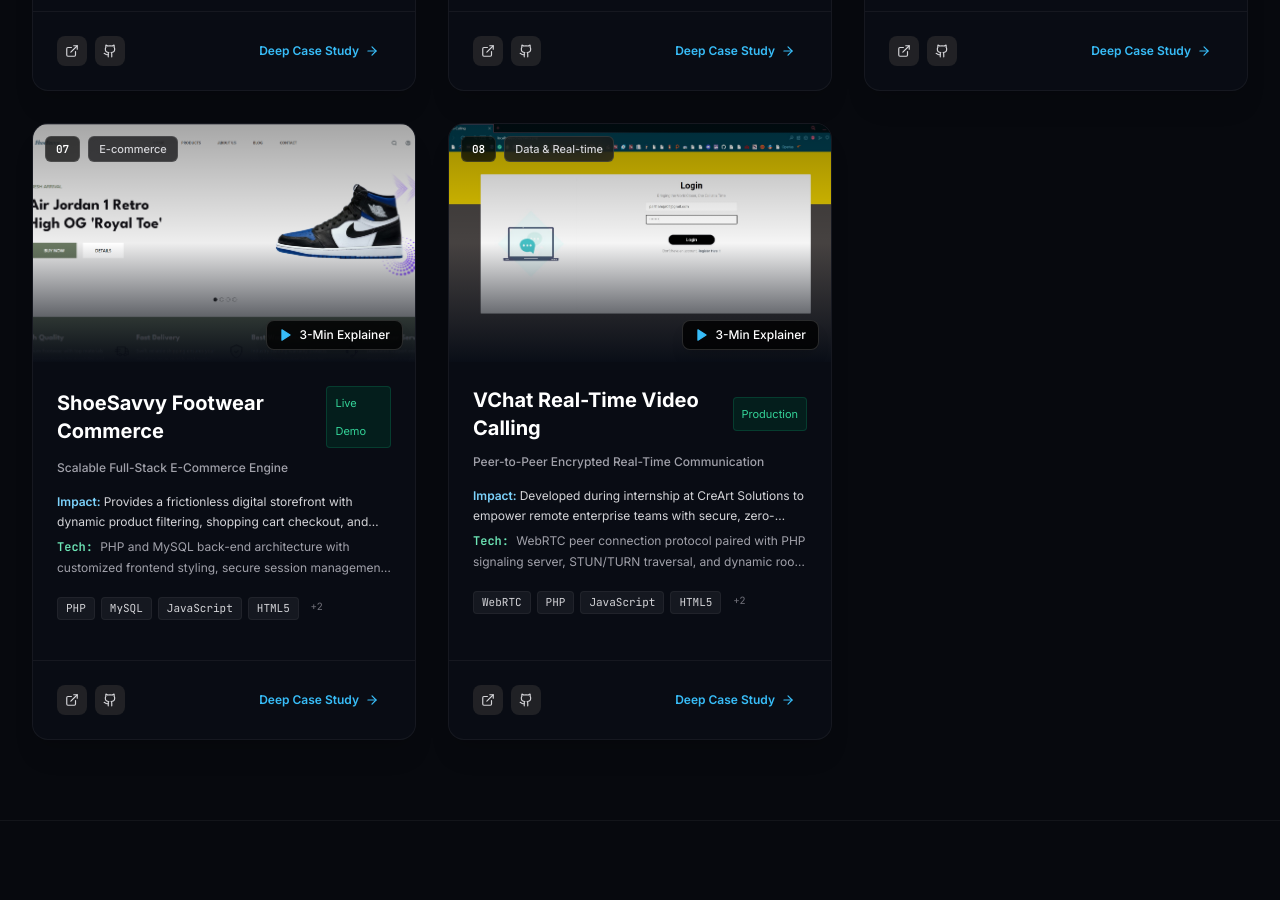
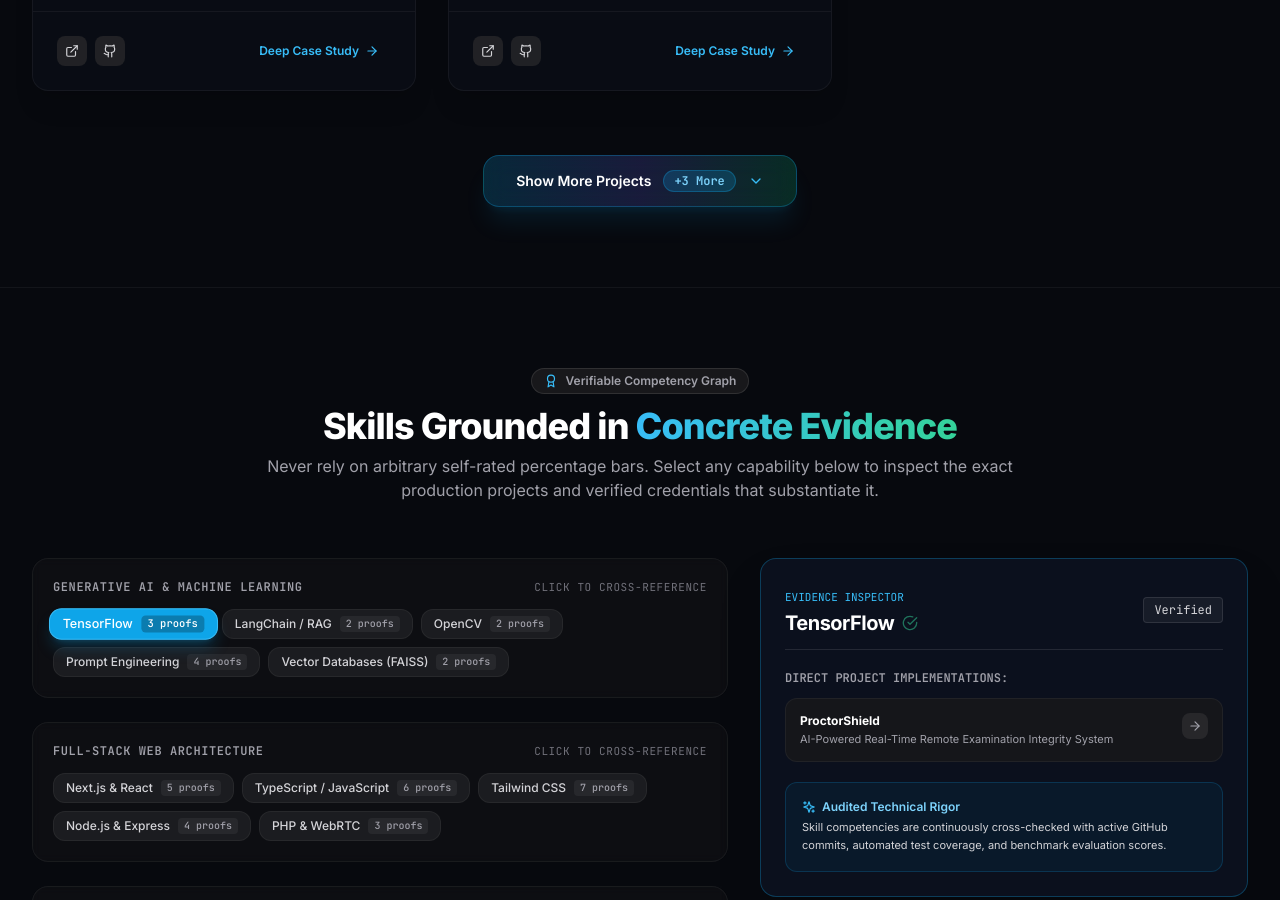
Before and after one commit to parth022002/Portfolio, a React (Vite) app: page / in a window 1280 px wide. Shown: the part 2440-3340 px from the top of the page. Built offline with nearby package versions, Linux system fonts and the light colour scheme.

Commit message:
feat: limited initial projects to 5 with Show More and Show Less toggle buttons

```diff
--- a/src/components/ProjectsSection.tsx
+++ b/src/components/ProjectsSection.tsx
@@ -1,6 +1,6 @@
 import React, { useState } from 'react';
 import { motion } from 'framer-motion';
-import { ExternalLink, Github, Play, ArrowRight, Layers } from 'lucide-react';
+import { ExternalLink, Github, Play, ArrowRight, Layers, ChevronDown, ChevronUp } from 'lucide-react';
 import { PORTFOLIO_DATA, Project } from '../data/portfolioData';
 
 interface ProjectsSectionProps {
@@ -13,12 +13,17 @@ export const ProjectsSection: React.FC<ProjectsSectionProps> = ({
   onOpenVideo
 }) => {
   const [activeCategory, setActiveCategory] = useState<string>('All');
+  const [showAll, setShowAll] = useState<boolean>(false);
 
   const categories = ['All', 'AI & GenAI', 'Full Stack', 'Data & Real-time', 'E-commerce'];
 
   const filteredProjects = activeCategory === 'All'
     ? PORTFOLIO_DATA.projects
     : PORTFOLIO_DATA.projects.filter(p => p.category === activeCategory);
+
+  const initialCount = 5;
+  const displayedProjects = showAll ? filteredProjects : filteredProjects.slice(0, initialCount);
+  const hasMore = filteredProjects.length > initialCount;
 
   return (
     <section id="projects" className="py-20 px-4 sm:px-6 lg:px-8 max-w-7xl mx-auto relative">
@@ -63,7 +68,7 @@ export const ProjectsSection: React.FC<ProjectsSectionProps> = ({
 
       {/* Projects Grid with Staggered Scroll Animation */}
       <div className="grid grid-cols-1 md:grid-cols-2 lg:grid-cols-3 gap-6 sm:gap-8">
-        {filteredProjects.map((project, idx) => (
+        {displayedProjects.map((project, idx) => (
           <motion.div
             key={project.id}
             initial={{ opacity: 0, y: 35 }}
@@ -188,6 +193,40 @@ export const ProjectsSection: React.FC<ProjectsSectionProps> = ({
           </motion.div>
         ))}
       </div>
+
+      {/* Show More / Show Less Toggle Button */}
+      {hasMore && (
+        <motion.div
+          initial={{ opacity: 0, y: 20 }}
+          animate={{ opacity: 1, y: 0 }}
+          transition={{ duration: 0.4 }}
+          className="flex justify-center mt-12 sm:mt-16"
+        >
+          {!showAll ? (
+            <button
+              onClick={() => setShowAll(true)}
+              className="px-8 py-3.5 rounded-2xl bg-gradient-to-r from-sky-500/20 via-indigo-500/20 to-emerald-500/20 hover:from-sky-500/30 hover:via-indigo-500/30 hover:to-emerald-500/30 border border-sky-500/30 hover:border-sky-400/50 text-white font-semibold text-sm transition-all duration-300 shadow-xl shadow-sky-500/10 hover:shadow-sky-500/25 hover:scale-105 active:scale-95 flex items-center gap-3 backdrop-blur-md group cursor-pointer"
+            >
+              <span>Show More Projects</span>
+              <span className="px-2.5 py-0.5 rounded-full bg-sky-500/20 text-xs text-sky-300 font-mono border border-sky-500/30">
+                +{filteredProjects.length - initialCount} More
+              </span>
+              <ChevronDown className="w-4 h-4 text-sky-400 group-hover:translate-y-0.5 transition-transform" />
+            </button>
+          ) : (
+            <button
+              onClick={() => {
+                setShowAll(false);
+                document.getElementById('projects')?.scrollIntoView({ behavior: 'smooth' });
+              }}
+              className="px-7 py-3 rounded-2xl bg-zinc-900/90 hover:bg-zinc-800 border border-white/10 hover:border-white/20 text-zinc-300 hover:text-white font-semibold text-sm transition-all duration-300 shadow-lg hover:scale-105 active:scale-95 flex items-center gap-2.5 backdrop-blur-md group cursor-pointer"
+            >
+              <span>Show Less</span>
+              <ChevronUp className="w-4 h-4 text-zinc-400 group-hover:-translate-y-0.5 transition-transform" />
+            </button>
+          )}
+        </motion.div>
+      )}
     </section>
   );
 };
```
